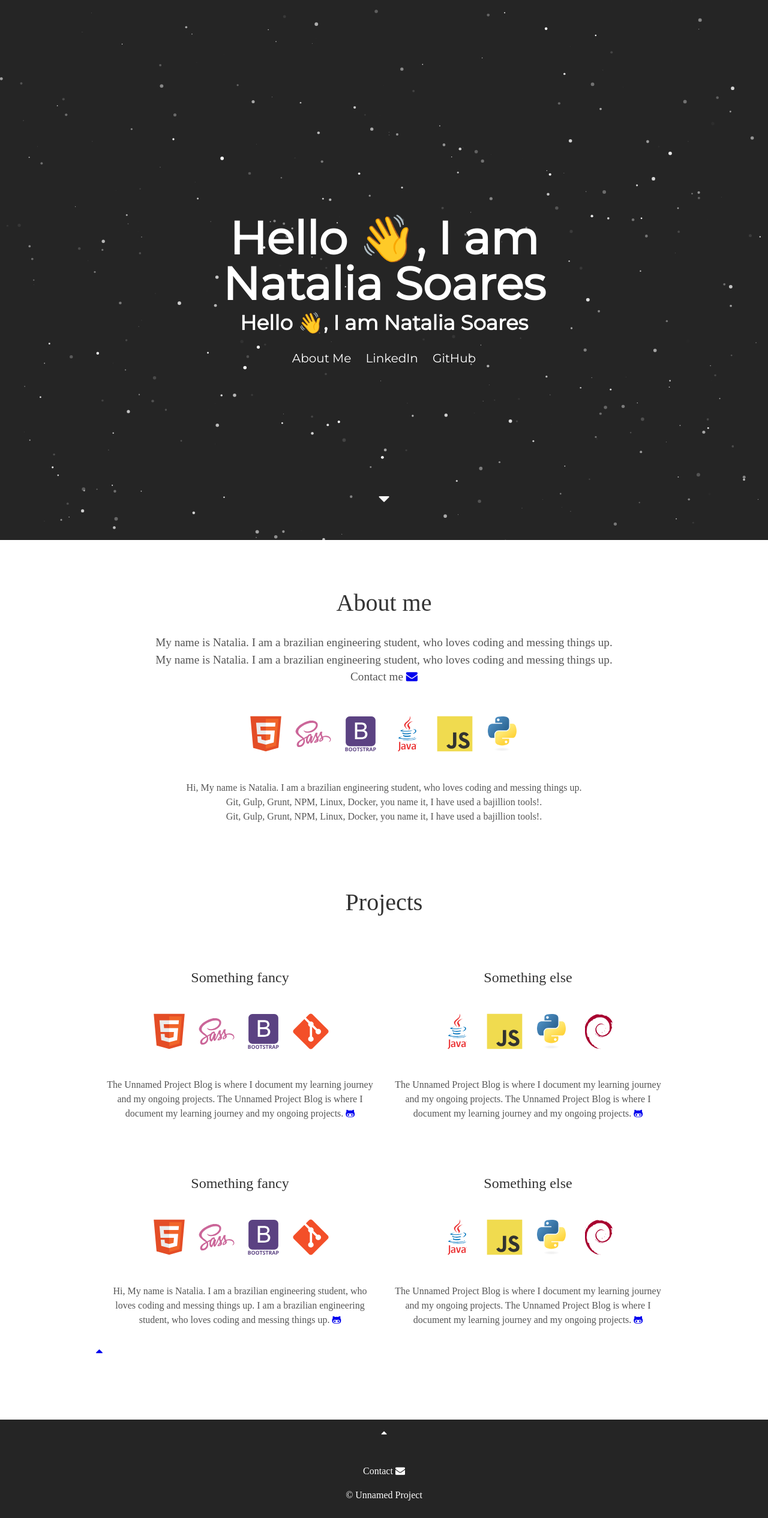
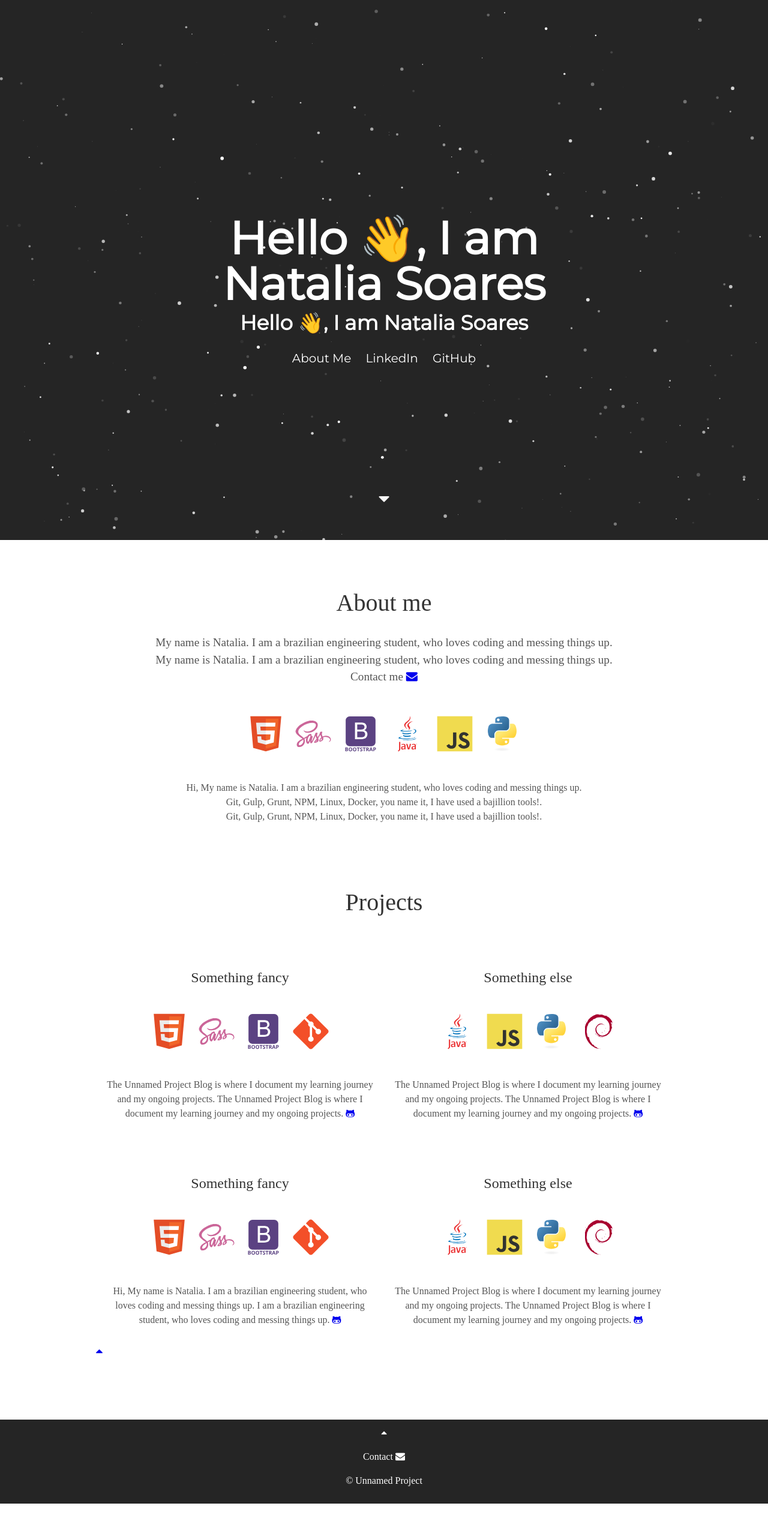
Before and after one commit to srnatalia/srnatalia.github.io, a Jekyll site: the page built from index.html, in a window 1280 px wide. Shown: the whole page at 60% size. Built offline with Jekyll 4.4.1, drawn with Linux system fonts in a browser that asks for light colours; some web fonts are replaced; after the commit the page ends 2506 px from its top, so only the background shows below that.

Commit message:
Update footer.html

```diff
--- a/_includes/footer.html
+++ b/_includes/footer.html
@@ -1,6 +1,6 @@
 <footer class="footer">
     <a class="up" href="#index" data-scroll><i class="icon fa fa-caret-up" aria-hidden="true"></i></a>
-    <p><br> Contact <a aria-label="Send email" href="mailto:{{ site.email }}"><i class="icon fa fa-envelope"></i></a></p>
+    <p>Contact <a aria-label="Send email" href="mailto:{{ site.email }}"><i class="icon fa fa-envelope"></i></a></p>
     <p>&copy; {{site.username}}</p>
     <!-- <p>&copy; {{ site.username }}</p> <a href="https://github.com/murraco">
     <p>  Built with Jekyll and <span class="love">❤</span></p>-->
```
